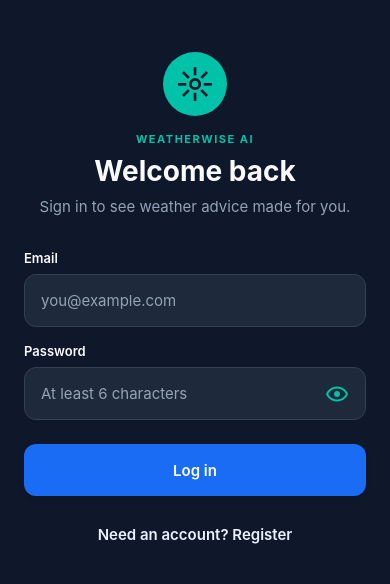
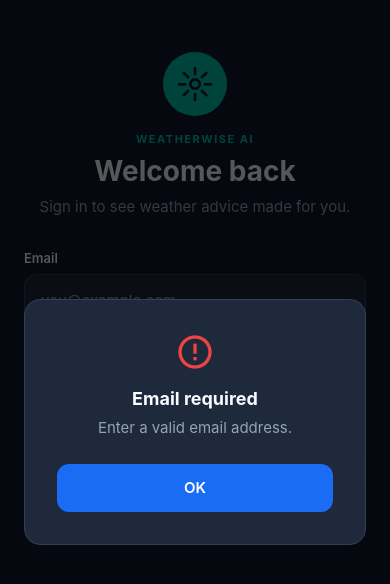
Before and after one commit to ShavishaThiloshini/WeatherWiseAI, a React Native app in the folder mobile/: screen /Home in a window 390 px wide. Both pictures are taken after a click on the button "Log in". Shown: the top 584 px of the page. Built offline with nearby package versions, Linux system fonts and the light colour scheme; no server answers.

Commit message:
feat:Added visible pop-ups to the login/register screen in AuthScreen.tsx

```diff
--- a/mobile/App.tsx
+++ b/mobile/App.tsx
@@ -8,17 +8,9 @@ import { StatusBar } from 'expo-status-bar';
 import { SafeAreaProvider } from 'react-native-safe-area-context';
 import { RootNavigator } from './src/navigation/RootNavigator';
 import { clearAuthToken, setAuthToken } from './src/services/api';
-import { loadAuthToken, removeAuthToken, saveAuthToken } from './src/services/authService';
 
 export default function App() {
   const [token, setToken] = React.useState<string | null>(null);
-  const [isRestoringSession, setIsRestoringSession] = React.useState(true);
-
-  React.useEffect(() => {
-    loadAuthToken()
-      .then(setToken)
-      .finally(() => setIsRestoringSession(false));
-  }, []);
 
   React.useEffect(() => {
     if (token) {
@@ -29,18 +21,12 @@ export default function App() {
   }, [token]);
 
   const handleAuthenticate = (nextToken: string) => {
-    void saveAuthToken(nextToken);
     setToken(nextToken);
   };
 
   const handleLogout = () => {
-    void removeAuthToken();
     setToken(null);
   };
-
-  if (isRestoringSession) {
-    return null;
-  }
 
   return (
     <SafeAreaProvider>
--- a/mobile/src/screens/AuthScreen.tsx
+++ b/mobile/src/screens/AuthScreen.tsx
@@ -2,8 +2,8 @@ import React, { useState } from 'react';
 import { MaterialCommunityIcons } from '@expo/vector-icons';
 import {
   ActivityIndicator,
-  Alert,
   KeyboardAvoidingView,
+  Modal,
   Platform,
   Pressable,
   StyleSheet,
@@ -16,28 +16,43 @@ import { BORDER_RADIUS, COLORS, SHADOWS, SPACING, TYPOGRAPHY } from '../constant
 import { loginUser, registerUser } from '../services/authService';
 
 export function AuthScreen({ onAuthenticate }: { onAuthenticate: (token: string) => void }) {
+  const [feedback, setFeedback] = useState<{
+    title: string;
+    message: string;
+    kind: 'success' | 'error';
+    secondaryAction?: () => void;
+  } | null>(null);
   const [mode, setMode] = useState<'login' | 'register'>('login');
   const [name, setName] = useState('');
   const [email, setEmail] = useState('');
   const [password, setPassword] = useState('');
   const [showPassword, setShowPassword] = useState(false);
   const [isSubmitting, setIsSubmitting] = useState(false);
+  const [pendingToken, setPendingToken] = useState<string | null>(null);
+
+  const closeFeedback = () => {
+    setFeedback(null);
+    if (pendingToken) {
+      onAuthenticate(pendingToken);
+      setPendingToken(null);
+    }
+  };
 
   const handleSubmit = async () => {
     const normalizedEmail = email.trim().toLowerCase();
 
     if (mode === 'register' && !name.trim()) {
-      Alert.alert('Name required', 'Enter your name to create an account.');
+      setFeedback({ title: 'Name required', message: 'Enter your name to create an account.', kind: 'error' });
       return;
     }
 
     if (!normalizedEmail || !normalizedEmail.includes('@')) {
-      Alert.alert('Email required', 'Enter a valid email address.');
+      setFeedback({ title: 'Email required', message: 'Enter a valid email address.', kind: 'error' });
       return;
     }
 
     if (!password || password.length < 6) {
-      Alert.alert('Password too short', 'Your password must be at least 6 characters.');
+      setFeedback({ title: 'Password too short', message: 'Your password must be at least 6 characters.', kind: 'error' });
       return;
     }
 
@@ -47,9 +62,27 @@ export function AuthScreen({ onAuthenticate }: { onAuthenticate: (token: string)
         ? await registerUser(name.trim(), normalizedEmail, password)
         : await loginUser(normalizedEmail, password);
 
-      onAuthenticate(result.token);
+      setPendingToken(result.token);
+      setFeedback({
+        title: mode === 'register' ? 'Registration successful' : 'Login successful',
+        message: mode === 'register'
+          ? 'Your account has been created.'
+          : 'You are now signed in.',
+        kind: 'success',
+      });
     } catch (error) {
-      Alert.alert('Unable to continue', error instanceof Error ? error.message : 'Please try again.');
+      const message = error instanceof Error ? error.message : 'Please try again.';
+      const isExistingAccount = mode === 'register' && /already exists/i.test(message);
+      setFeedback({
+        title: isExistingAccount ? 'Account already exists' : mode === 'login' ? 'Login failed' : 'Registration failed',
+        message: mode === 'login' && /invalid email or password/i.test(message)
+          ? 'Incorrect email or password. Check your details and try again.'
+          : isExistingAccount
+            ? 'This email is already registered. Log in to your account instead.'
+            : message,
+        kind: 'error',
+        secondaryAction: isExistingAccount ? () => setMode('login') : undefined,
+      });
     } finally {
       setIsSubmitting(false);
     }
@@ -153,6 +186,46 @@ export function AuthScreen({ onAuthenticate }: { onAuthenticate: (token: string)
           </Text>
         </Pressable>
       </KeyboardAvoidingView>
+      <Modal
+        visible={feedback !== null}
+        transparent
+        animationType="fade"
+        onRequestClose={closeFeedback}
+      >
+        <View style={styles.modalBackdrop}>
+          <View style={styles.feedbackDialog} accessibilityRole="alert" accessibilityLiveRegion="assertive">
+            <MaterialCommunityIcons
+              name={feedback?.kind === 'success' ? 'check-circle-outline' : 'alert-circle-outline'}
+              size={40}
+              color={feedback?.kind === 'success' ? COLORS.success : COLORS.danger}
+            />
+            <Text style={styles.feedbackTitle}>{feedback?.title}</Text>
+            <Text style={styles.feedbackMessage}>{feedback?.message}</Text>
+            {feedback?.secondaryAction && (
+              <Pressable
+                style={styles.feedbackSecondaryButton}
+                onPress={() => {
+                  const action = feedback?.secondaryAction;
+                  setFeedback(null);
+                  action?.();
+                }}
+                accessibilityRole="button"
+              >
+                <Text style={styles.feedbackSecondaryText}>Go to login</Text>
+              </Pressable>
+            )}
+            <Pressable
+              style={styles.feedbackButton}
+              onPress={closeFeedback}
+              accessibilityRole="button"
+            >
+              <Text style={styles.feedbackButtonText}>
+                {pendingToken ? 'Continue' : 'OK'}
+              </Text>
+            </Pressable>
+          </View>
+        </View>
+      </Modal>
     </ScreenContainer>
   );
 }
@@ -278,4 +351,64 @@ const styles = StyleSheet.create({
     justifyContent: 'center',
     marginTop: SPACING.m,
   },
+  modalBackdrop: {
+    flex: 1,
+    alignItems: 'center',
+    justifyContent: 'center',
+    backgroundColor: 'rgba(0, 0, 0, 0.65)',
+    padding: SPACING.l,
+  },
+  feedbackDialog: {
+    alignItems: 'center',
+    width: '100%',
+    maxWidth: 380,
+    padding: SPACING.xl,
+    backgroundColor: COLORS.backgroundCard,
+    borderColor: COLORS.border,
+    borderWidth: 1,
+    borderRadius: BORDER_RADIUS.l,
+  },
+  feedbackTitle: {
+    marginTop: SPACING.m,
+    color: COLORS.textPrimary,
+    fontSize: TYPOGRAPHY.fontSize.l,
+    fontWeight: TYPOGRAPHY.fontWeight.bold,
+    textAlign: 'center',
+  },
+  feedbackMessage: {
+    marginTop: SPACING.s,
+    color: COLORS.textSecondary,
+    fontSize: TYPOGRAPHY.fontSize.m,
+    lineHeight: TYPOGRAPHY.fontSize.m * 1.5,
+    textAlign: 'center',
+  },
+  feedbackButton: {
+    alignItems: 'center',
+    justifyContent: 'center',
+    width: '100%',
+    minHeight: 48,
+    marginTop: SPACING.l,
+    backgroundColor: COLORS.primary,
+    borderRadius: BORDER_RADIUS.m,
+  },
+  feedbackButtonText: {
+    color: COLORS.white,
+    fontSize: TYPOGRAPHY.fontSize.m,
+    fontWeight: TYPOGRAPHY.fontWeight.semiBold,
+  },
+  feedbackSecondaryButton: {
+    alignItems: 'center',
+    justifyContent: 'center',
+    width: '100%',
+    minHeight: 44,
+    marginTop: SPACING.m,
+    borderColor: COLORS.primary,
+    borderWidth: 1,
+    borderRadius: BORDER_RADIUS.m,
+  },
+  feedbackSecondaryText: {
+    color: COLORS.primaryLight,
+    fontSize: TYPOGRAPHY.fontSize.m,
+    fontWeight: TYPOGRAPHY.fontWeight.semiBold,
+  },
 });
--- a/mobile/src/services/authService.ts
+++ b/mobile/src/services/authService.ts
@@ -3,11 +3,9 @@
  * Day 2 authentication wiring for the WeatherWise AI app.
  */
 
-import AsyncStorage from '@react-native-async-storage/async-storage';
 import { API_BASE_URL } from './api';
 
 const AUTH_BASE_URL = `${API_BASE_URL}/auth`;
-const AUTH_TOKEN_KEY = '@weatherwise/auth-token';
 
 export interface AuthResponse {
   token: string;
@@ -16,18 +14,6 @@ export interface AuthResponse {
     name: string;
     email: string;
   };
-}
-
-export async function loadAuthToken(): Promise<string | null> {
-  return AsyncStorage.getItem(AUTH_TOKEN_KEY);
-}
-
-export async function saveAuthToken(token: string): Promise<void> {
-  await AsyncStorage.setItem(AUTH_TOKEN_KEY, token);
-}
-
-export async function removeAuthToken(): Promise<void> {
-  await AsyncStorage.removeItem(AUTH_TOKEN_KEY);
 }
 
 export async function registerUser(name: string, email: string, password: string): Promise<AuthResponse> {
```
Also changed, not shown: 1 other file (tests, documents, lock files or other folders).
